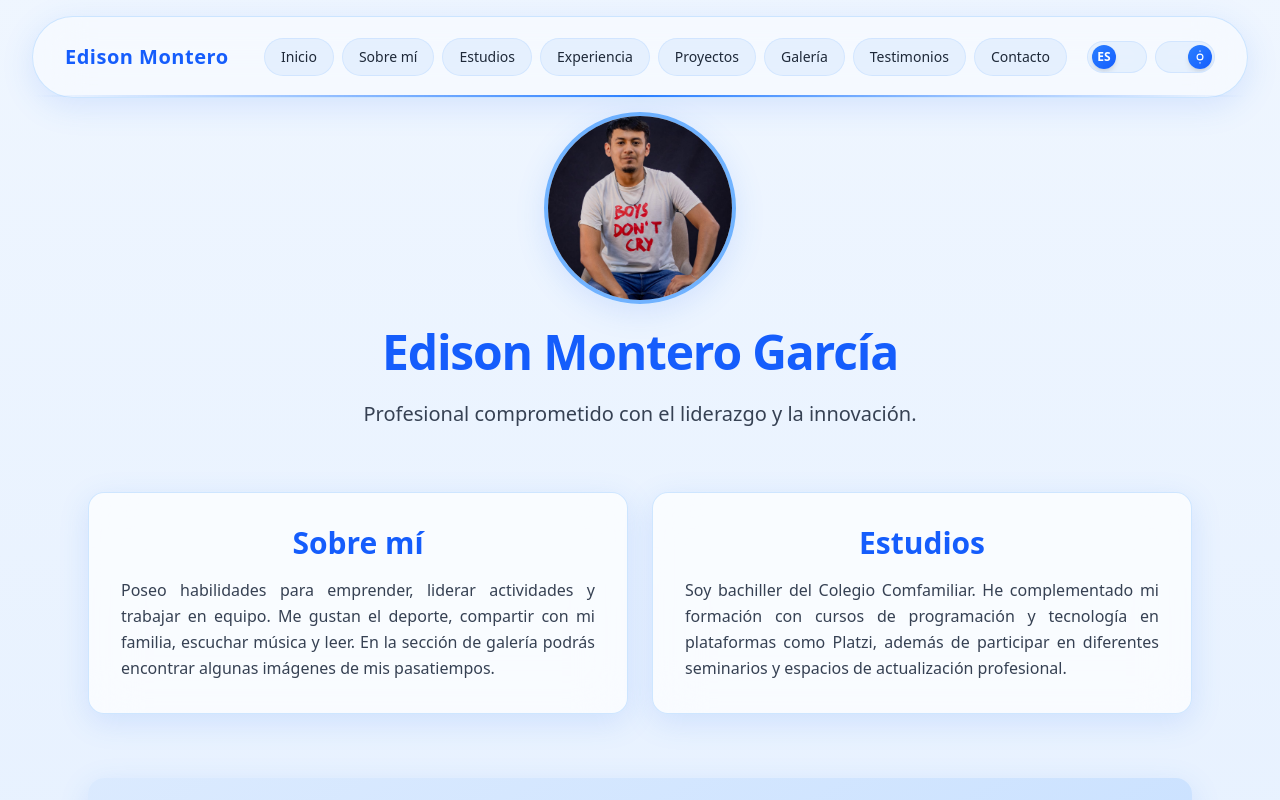
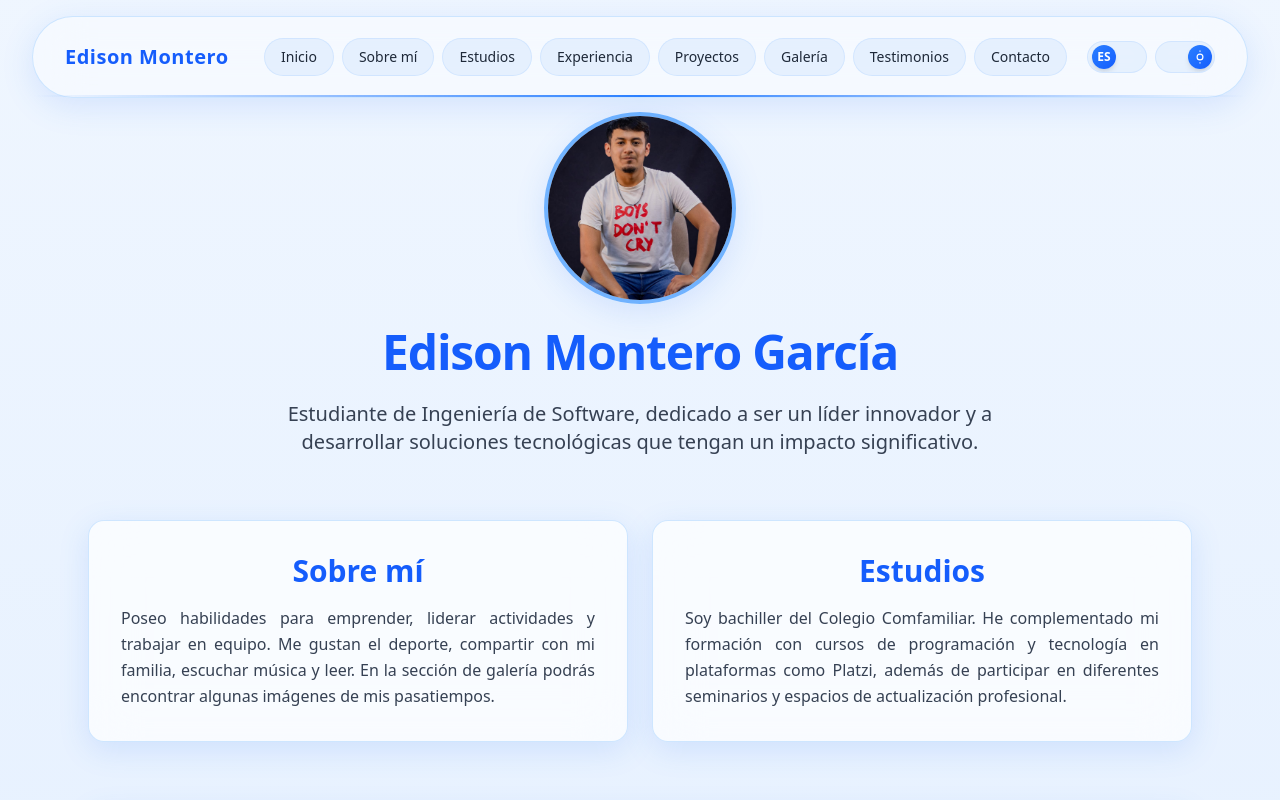
Before and after one commit to Andres8525/EdisonMontero_HojaDeVida, a Next.js app: page / in a window 1280 px wide. Shown: the top 800 px of the page. Built offline with nearby package versions, Linux system fonts and the light colour scheme.

Commit message:
se corrige frase de presentación

```diff
--- a/src/app/page.tsx
+++ b/src/app/page.tsx
@@ -122,7 +122,7 @@ export default function Page() {
 
             <p className={`text-lg md:text-xl max-w-3xl ${textNormal}`}>
               {language === "es"
-                ? "Profesional comprometido con el liderazgo y la innovación."
+                ? "Estudiante de Ingeniería de Software, dedicado a ser un líder innovador y a desarrollar soluciones tecnológicas que tengan un impacto significativo."
                 : "Professional committed to leadership and innovation."}
             </p>
           </section>
```
